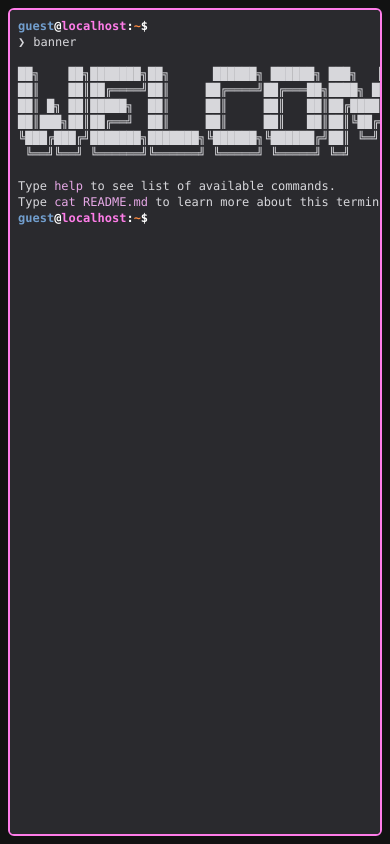
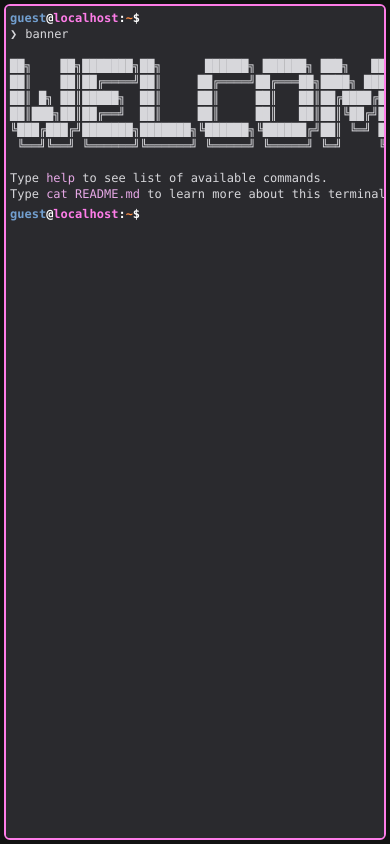
Before and after one commit to hsalvesen/vesen, a Svelte app: page / in a window 390 px wide. Built offline with nearby package versions, Linux system fonts and the light colour scheme.

Commit message:
Re-enabled keyboard for phone users

```diff
--- a/src/App.svelte
+++ b/src/App.svelte
@@ -24,7 +24,7 @@
 >
   <History />
 
-  <div class="flex flex-col sm:flex-row">
+  <div class="flex flex-row items-baseline">
     <Ps1 {isPasswordMode} />
     <span class="mr-2"></span>
     <Input bind:isPasswordMode />
--- a/src/app.css
+++ b/src/app.css
@@ -24,8 +24,89 @@
   background-color: #a8bbbf;
 }
 
-/* Portrait mode - smaller text for better mobile experience */
+/* Portrait mode - smaller text and banner for better mobile experience */
 @media (orientation: portrait) and (max-width: 768px) {
+  body {
+    font-size: 11px;
+  }
+
+  pre {
+    font-size: 8px;
+    line-height: 1.1;
+    overflow-x: auto;
+  }
+
+  /* Make input text smaller but still readable */
+  input {
+    font-size: 12px;
+  }
+
+  /* Ensure prompt and input stay on same line */
+  main {
+    padding: 4px;
+  }
+
+  /* Better spacing for mobile */
+  .flex {
+    flex-wrap: nowrap;
+  }
+}
+
+/* Mobile optimizations */
+@media (max-width: 768px) {
+  body {
+    padding: 0;
+    margin: 0;
+  }
+
+  #app {
+    padding: 4px;
+    height: 100vh;
+    height: 100dvh; /* Dynamic viewport height for mobile */
+    /* Adjust height when virtual keyboard is visible */
+    height: calc(100vh - env(keyboard-inset-height, 0px));
+    height: calc(100dvh - env(keyboard-inset-height, 0px));
+  }
+
+  /* Prevent zoom on input focus but keep keyboard functional */
+  input {
+    font-size: 16px;
+    transform-origin: left top;
+    transform: scale(0.75);
+    width: 133.33%; /* Compensate for scale */
+  }
+
+  /* Better scrolling on mobile */
+  main {
+    -webkit-overflow-scrolling: touch;
+    overscroll-behavior: contain;
+    /* Ensure content is not hidden behind keyboard */
+    padding-bottom: env(keyboard-inset-height, 0px);
+  }
+
+  /* Ensure input container doesn't break */
+  .flex {
+    min-width: 0;
+  }
+
+  /* Handle virtual keyboard overlay */
+  @supports (height: 100dvh) {
+    #app {
+      height: 100dvh;
+    }
+  }
+}
+
+/* Landscape mobile */
+@media (max-width: 768px) and (orientation: landscape) {
+  #app {
+    height: 100vh;
+    height: 100dvh;
+    height: calc(100vh - env(keyboard-inset-height, 0px));
+    height: calc(100dvh - env(keyboard-inset-height, 0px));
+  }
+
+  /* Slightly larger font in landscape */
   body {
     font-size: 12px;
   }
@@ -35,54 +116,17 @@
     line-height: 1.2;
   }
 
-  /* Make input text smaller too */
   input {
-    font-size: 12px;
+    font-size: 14px;
+    transform: scale(0.85);
+    width: 117.65%; /* Compensate for scale */
   }
 }
 
-/* Mobile optimizations */
-@media (max-width: 768px) {
-  body {
-    padding: 0;
-  }
-
-  #app {
-    padding: 8px;
-    height: 100vh;
-    height: 100dvh; /* Dynamic viewport height for mobile */
-  }
-
-  /* Prevent zoom on input focus */
+/* Desktop - normal behavior */
+@media (min-width: 769px) {
   input {
-    font-size: 16px;
-  }
-
-  /* Better scrolling on mobile */
-  main {
-    -webkit-overflow-scrolling: touch;
-    overscroll-behavior: contain;
+    transform: none;
+    width: auto;
   }
 }
-
-/* Landscape mobile */
-@media (max-width: 768px) and (orientation: landscape) {
-  #app {
-    height: 100vh;
-    height: 100dvh;
-  }
-
-  /* Restore normal font size in landscape */
-  body {
-    font-size: 14px;
-  }
-
-  pre {
-    font-size: 12px;
-    line-height: 1.4;
-  }
-
-  input {
-    font-size: 14px;
-  }
-}
--- a/src/components/Input.svelte
+++ b/src/components/Input.svelte
@@ -309,5 +309,4 @@
   spellcheck="false"
   autocapitalize="off"
   autocorrect="off"
-  inputmode="none"
 />
```
